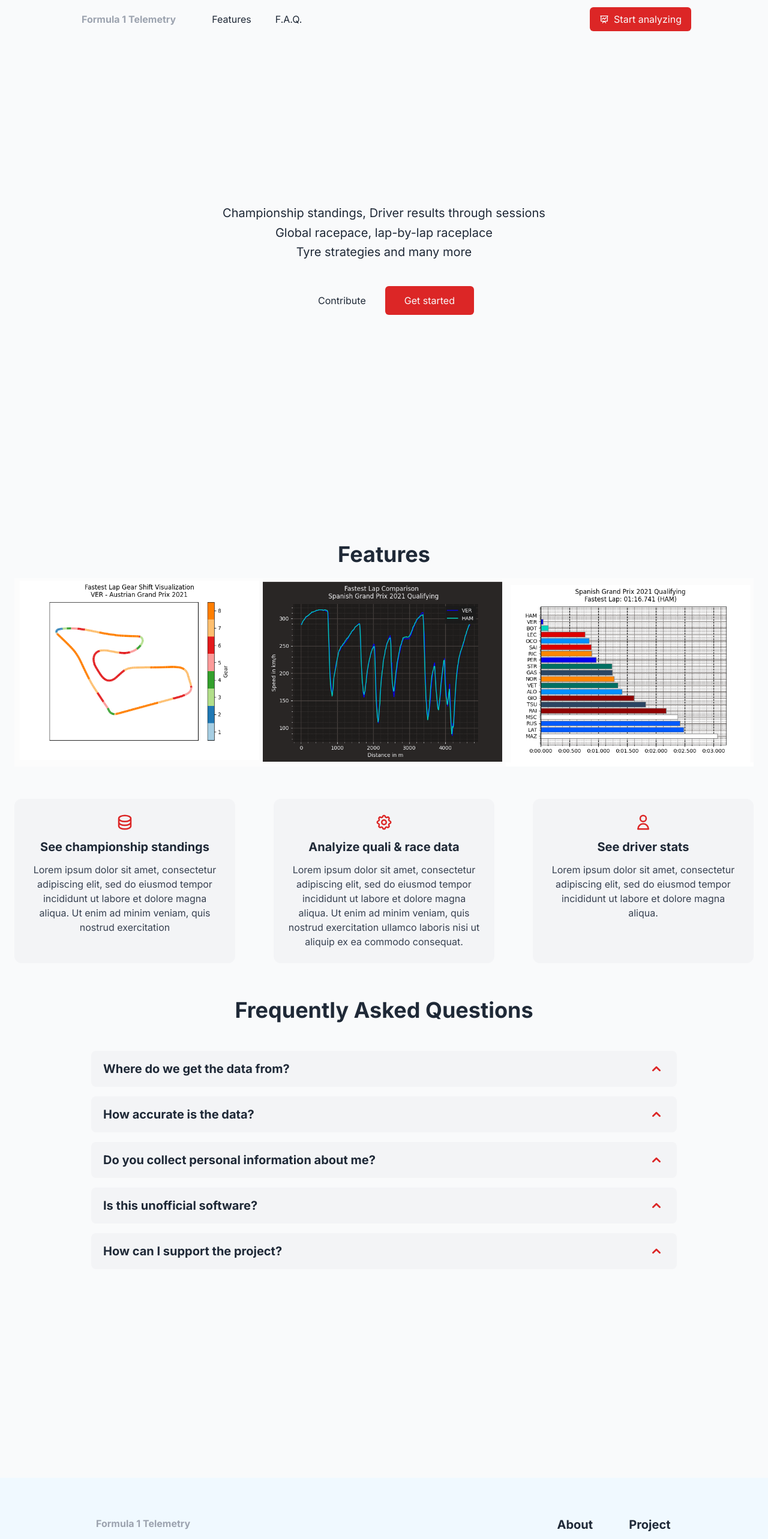
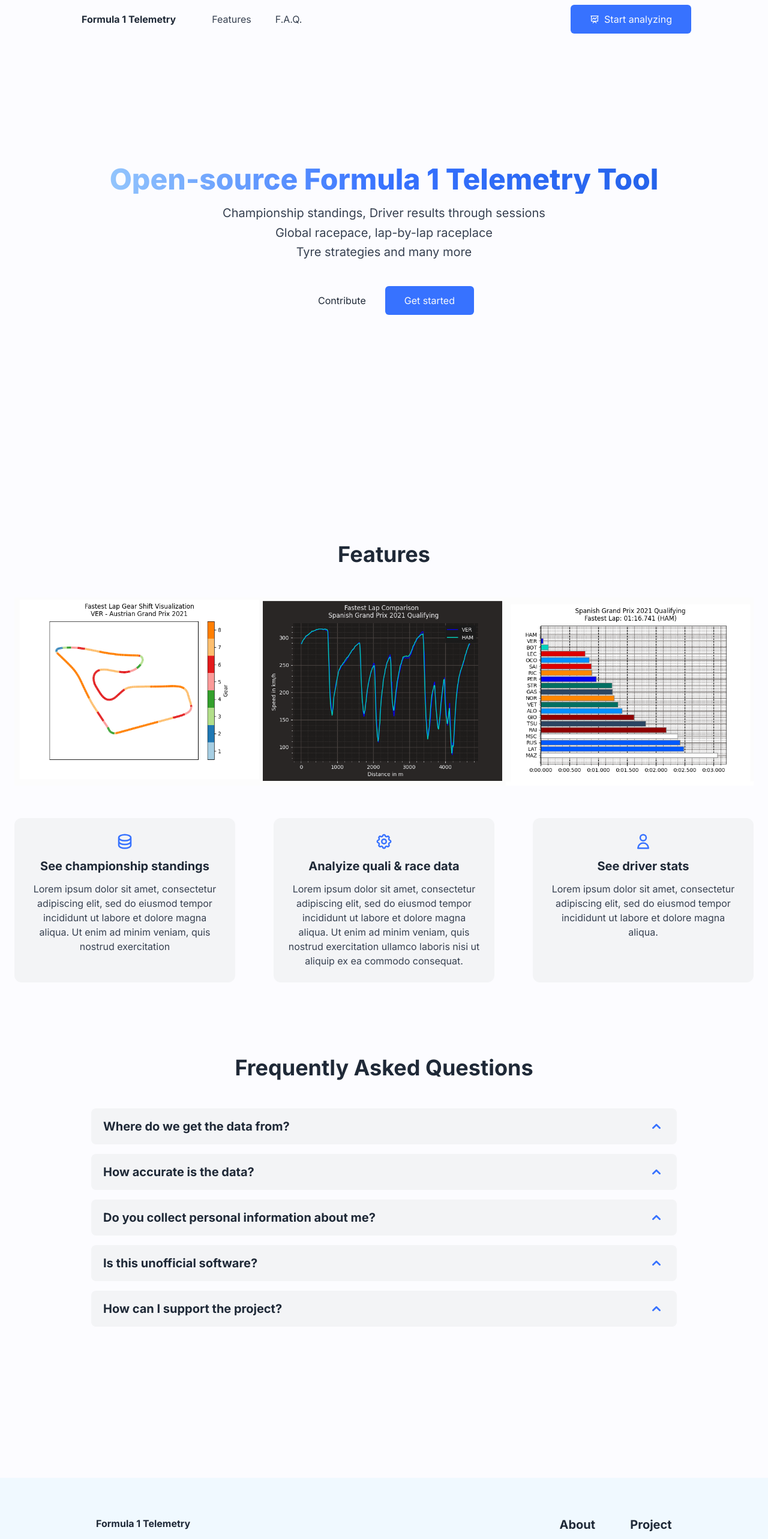
Before and after one commit to milan-codes/the-briefing-room, a Next.js app: page / in a window 1280 px wide. Shown: the top 2566 px of the page at 60% size. Built offline with nearby package versions, Linux system fonts and the light colour scheme; some icons are missing.

Commit message:
Changed index page color scheme & added links to buttons

```diff
--- a/src/components/landing/Faq/Faq.tsx
+++ b/src/components/landing/Faq/Faq.tsx
@@ -5,9 +5,9 @@
 }
 
 const Faq: React.FC<FaqProps> = ({ items }) => (
-  <div className="bg-gray-50 dark:bg-black min-h-screen">
+  <div className="bg-[#FCFCFF] dark:bg-[#0A0F0D] min-h-screen">
     <div className="max-w-5xl mx-auto px-6 rounded-2xl">
-      <h1 className="pb-8 text-3xl font-semibold text-center text-gray-800 capitalize lg:text-4xl dark:text-white">
+      <h1 className="pt-24 pb-8 text-3xl font-semibold text-center text-gray-800 dark:text-gray-200 capitalize lg:text-4xl">
         Frequently Asked Questions
       </h1>
       {items.map(({ title, description }, index) => (
--- a/src/components/landing/Faq/FaqItem.tsx
+++ b/src/components/landing/Faq/FaqItem.tsx
@@ -10,12 +10,12 @@
   <Disclosure>
     {({ open }) => (
       <>
-        <Disclosure.Button className="flex justify-between items-center w-full px-5 py-4 my-4 text-left bg-gray-100 dark:bg-gray-800 rounded-lg hover:bg-red-200 dark:hover:bg-red-800 focus:outline-none focus-visible:ring focus-visible:ring-red-500 focus-visible:ring-opacity-75">
+        <Disclosure.Button className="flex justify-between items-center w-full px-5 py-4 my-4 text-left bg-gray-100 dark:bg-gray-800 rounded-lg hover:bg-blue-200 dark:hover:bg-blue-800 focus:outline-none focus-visible:ring focus-visible:ring-blue-500 focus-visible:ring-opacity-75">
           <span className="text-xl font-semibold text-gray-800 dark:text-gray-200">{title}</span>
           <ChevronUpIcon
             className={`${
               open ? "transform duration-200 rotate-180" : "duration-200"
-            } w-7 h-7 text-red-600`}
+            } w-7 h-7 text-[#3772FF]`}
           />
         </Disclosure.Button>
         <Disclosure.Panel className="px-4 pb-4 text-gray-700 dark:text-gray-300">
--- a/src/components/landing/Features/FeatureBlock.tsx
+++ b/src/components/landing/Features/FeatureBlock.tsx
@@ -8,7 +8,7 @@
 
 const FeatureBlock: React.FC<FeatureBlockProps> = ({ title, description, icon }) => (
   <div className="flex flex-col items-center p-6 space-y-3 text-center bg-gray-100 rounded-xl dark:bg-gray-800">
-    <div className="text-red-600">{icon}</div>
+    <div className="text-[#3772FF]">{icon}</div>
     <h1 className="text-xl font-semibold text-gray-800 dark:text-gray-200">{title}</h1>
     <p className="text-gray-700 dark:text-gray-300">{description}</p>
   </div>
--- a/src/components/landing/Features/Features.tsx
+++ b/src/components/landing/Features/Features.tsx
@@ -7,14 +7,14 @@
 }
 
 const Features: React.FC<FeaturesProps> = ({ features }) => (
-  <div className="bg-gray-50 dark:bg-black min-h-screen">
+  <div className="bg-[#FCFCFF] dark:bg-[#0A0F0D] min-h-screen">
     <div className="max-w-7xl px-6 pt-10 mx-auto">
-      <h1 className="text-3xl font-semibold text-center text-gray-800 capitalize lg:text-4xl dark:text-white">
+      <h1 className="text-3xl pb-8 font-semibold text-center text-gray-800 dark:text-gray-200 capitalize lg:text-4xl">
         Features
       </h1>
 
       <div className="pt-5">
-        <Image src={telemetryDemo} alt="Telemetry demo" />
+        <Image src={telemetryDemo} alt="Telemetry demo images" />
       </div>
 
       <div className="grid grid-cols-1 gap-8 mt-8 xl:mt-12 xl:gap-16 md:grid-cols-2 xl:grid-cols-3">
--- a/src/components/landing/Footer/Footer.tsx
+++ b/src/components/landing/Footer/Footer.tsx
@@ -10,7 +10,7 @@
     <div className="max-w-5xl px-6 py-16 mx-auto sm:px-6 lg:px-8">
       <div className="flex flex-col justify-between sm:flex-row">
         <div>
-          <div className="font-bold text-gray-400">Formula 1 Telemetry</div>
+          <div className="font-bold text-gray-800 dark:text-gray-200">Formula 1 Telemetry</div>
 
           <p className="max-w-xs mt-4 text-sm text-gray-700 dark:text-gray-300">{description}</p>
         </div>
@@ -22,7 +22,17 @@
         </div>
       </div>
 
-      <p className="mt-8 text-xs text-gray-500">&copy; 2022 Studician</p>
+      <p className="mt-16 text-xs text-gray-700 dark:text-gray-300">
+        Made by Milán Herke, a fellow F1 fan. <br />
+        The creator of this website is in no way, shape or form linked to FORMULA 1, Liberty Media,
+        the FIA or any other organization. This website was created only for fun, and educational
+        purposes and it does not generate any revenue. All rights belong to their respective owners.
+        Data provided by{" "}
+        <a href="https://theoehrly.github.io/Fast-F1/" target="_blank" className="underline">
+          FastF1
+        </a>
+        .
+      </p>
     </div>
   </footer>
 );
--- a/src/components/landing/Hero/Hero.tsx
+++ b/src/components/landing/Hero/Hero.tsx
@@ -1,27 +1,32 @@
+import Link from "next/link";
 import { BrandGithub } from "tabler-icons-react";
 
 const Hero: React.FC = () => (
-  <div className="bg-gray-50 dark:bg-black">
+  <div className="bg-[#FCFCFF] dark:bg-[#0A0F0D]">
     <div className="flex items-center max-w-screen-xl px-4 mx-auto h-screen lg:items-center lg:flex">
       <div className="max-w-5xl mx-auto text-center pb-32">
-        <h1 className="text-3xl font-extrabold text-transparent sm:text-5xl bg-clip-text bg-gradient-to-r dark:from-gray-300 dark:via-red-400 dark:to-red-600">
-          Open-source Formula 1 telemetry tool
+        <h1 className="text-3xl font-extrabold text-transparent sm:text-5xl bg-clip-text bg-gradient-to-r from-blue-300 via-[#3772FF] to-blue-600">
+          Open-source Formula 1 Telemetry Tool
         </h1>
 
-        <p className="max-w-xl mx-auto mt-4 text-gray-800 dark:text-gray-200 sm:leading-relaxed sm:text-xl">
+        <p className="max-w-xl mx-auto mt-4 text-gray-700 dark:text-gray-300 sm:leading-relaxed sm:text-xl">
           Championship standings, Driver results through sessions <br />
           Global racepace, lap-by-lap raceplace <br />
           Tyre strategies and many more
         </p>
 
         <div className="flex flex-wrap justify-center gap-4 mt-10">
-          <button className="flex w-full sm:w-auto items-center justify-center px-4 py-3 text-gray-800 dark:text-gray-200 transition-colors duration-200 transform bg-transparent rounded-md hover:bg-gray-100 dark:hover:bg-gray-900 focus:outline-none focus:ring focus:ring-sky-300 focus:ring-opacity-80">
-            <BrandGithub className="block h-6 w-6 pr-0 sm:pr-2 text-gray-800 dark:text-gray-200" />
-            <div className="block">Contribute</div>
-          </button>
-          <button className="flex w-full sm:w-auto items-center justify-center px-8 py-3 text-gray-50 transition-colors duration-200 transform bg-red-600 rounded-md hover:bg-red-700 focus:outline-none focus:ring focus:ring-sky-300 focus:ring-opacity-80">
-            <div className="block">Get started</div>
-          </button>
+          <a href="https://github.com/milan-codes/formula-1-telemetry-frontend" target="_blank">
+            <div className="cursor-pointer flex w-full sm:w-auto items-center justify-center px-4 py-3 text-gray-800 dark:text-gray-200 transition-colors duration-200 transform bg-transparent rounded-md hover:bg-gray-100 dark:hover:bg-gray-900 focus:outline-none focus:ring focus:ring-sky-300 focus:ring-opacity-80">
+              <BrandGithub className="block h-6 w-6 pr-0 sm:pr-2 text-gray-800 dark:text-gray-200" />
+              <div className="block">Contribute</div>
+            </div>
+          </a>
+          <Link href="/telemetry">
+            <div className="cursor-pointer flex w-full sm:w-auto items-center justify-center px-8 py-3 text-gray-50 transition-colors duration-200 transform bg-[#3772FF] rounded-md hover:bg-blue-700 focus:outline-none focus:ring focus:ring-sky-300 focus:ring-opacity-80">
+              <div className="block">Get started</div>
+            </div>
+          </Link>
         </div>
       </div>
     </div>
--- a/src/components/landing/Navbar/Navbar.tsx
+++ b/src/components/landing/Navbar/Navbar.tsx
@@ -14,23 +14,25 @@
 }
 
 const Navbar: React.FC<NavbarProps> = ({ links }) => (
-  <Disclosure as="nav" className="bg-gray-50 dark:bg-black px-2 sm:px-0">
+  <Disclosure as="nav" className="bg-[#FCFCFF] dark:bg-[#0A0F0D] px-2 sm:px-0">
     {({ open }) => (
       <>
         <div className="max-w-5xl mx-auto h-16 relative flex items-center justify-start">
           {/* Mobile Navigation Menu button */}
-          <Disclosure.Button className="p-2 rounded-md duration-200 text-gray-800 dark:text-gray-400 dark:hover:text-white hover:bg-gray-100 dark:hover:bg-gray-900 sm:hidden">
+          <Disclosure.Button className="p-2 rounded-md duration-200 text-gray-800 dark:text-gray-200 hover:bg-gray-100 dark:hover:bg-gray-900 sm:hidden">
             {open ? <XIcon className="h-6 w-6" /> : <MenuIcon className="h-6 w-6" />}
           </Disclosure.Button>
 
           {/* Logo */}
-          <div className="font-bold flex items-center px-2 text-gray-400">Formula 1 Telemetry</div>
+          <div className="font-bold flex items-center px-2 text-gray-800 dark:text-gray-200">
+            Formula 1 Telemetry
+          </div>
 
           {/* Desktop Navigation */}
           <div className="hidden sm:flex sm:items-center sm:px-8">
             {links.map(({ name, href }, index) => (
               <Link href={href} key={index}>
-                <a className="px-4 py-2 mx-1 rounded-md duration-200 text-gray-800 dark:text-gray-400 dark:hover:text-white hover:bg-gray-100 dark:hover:bg-gray-900">
+                <a className="px-4 py-2 mx-1 rounded-md duration-200 text-gray-700 dark:text-gray-300 hover:bg-gray-100 dark:hover:bg-gray-900">
                   {name}
                 </a>
               </Link>
@@ -48,7 +50,7 @@
           <div className="flex flex-col pb-3">
             {links.map(({ name, href }, index) => (
               <Disclosure.Button key={index} as={Link} href={href}>
-                <a className="px-3 py-2 my-1 rounded-md duration-200 text-gray-400 hover:text-white hover:bg-gray-900">
+                <a className="px-3 py-2 my-1 rounded-md duration-200 text-gray-200 hover:bg-gray-900">
                   {name}
                 </a>
               </Disclosure.Button>
--- a/src/components/landing/Navbar/NavbarButton.tsx
+++ b/src/components/landing/Navbar/NavbarButton.tsx
@@ -1,11 +1,14 @@
 import { PresentationChartLineIcon } from "@heroicons/react/outline";
+import Link from "next/link";
 
 const NavbarButton: React.FC = () => (
-  <button className="flex items-center justify-center px-4 py-2 text-gray-50 transition-colors duration-200 transform bg-red-600 rounded-md hover:bg-red-700 focus:outline-none focus:ring focus:ring-sky-300 focus:ring-opacity-80">
-    <PresentationChartLineIcon className="block lg:hidden h-6 w-6 pr-0 sm:pr-2 text-gray-50" />
-    <PresentationChartLineIcon className="hidden lg:block h-6 w-6 pr-0 sm:pr-2 text-gray-50" />
-    <div className="hidden lg:block">Start analyzing</div>
-  </button>
+  <Link href="/telemetry">
+    <div className="cursor-pointer flex items-center justify-center px-8 py-3 text-gray-50 transition-colors duration-200 transform bg-[#3772FF] rounded-md hover:bg-blue-700 focus:outline-none focus:ring focus:ring-sky-300 focus:ring-opacity-80">
+      <PresentationChartLineIcon className="block lg:hidden h-6 w-6 pr-0 sm:pr-2 text-gray-50" />
+      <PresentationChartLineIcon className="hidden lg:block h-6 w-6 pr-0 sm:pr-2 text-gray-50" />
+      <div className="hidden lg:block">Start analyzing</div>
+    </div>
+  </Link>
 );
 
 export default NavbarButton;
--- a/src/pages/_document.tsx
+++ b/src/pages/_document.tsx
@@ -11,6 +11,7 @@
             href="https://fonts.googleapis.com/css2?family=Inter:wght@400;500;700;800&display=swap"
             rel="stylesheet"
           />
+          <title>Formula 1 Telemetry</title>
         </Head>
         <body>
           <Main />
--- a/src/pages/index.tsx
+++ b/src/pages/index.tsx
@@ -88,8 +88,10 @@
           {
             groupTitle: "Project",
             links: [
-              { label: "Contribute", href: "/contribute" },
-              { label: "Changelog", href: "/changelog" },
+              {
+                label: "Contribute",
+                href: "https://github.com/milan-codes/formula-1-telemetry-frontend",
+              },
             ],
           },
         ]}
```
